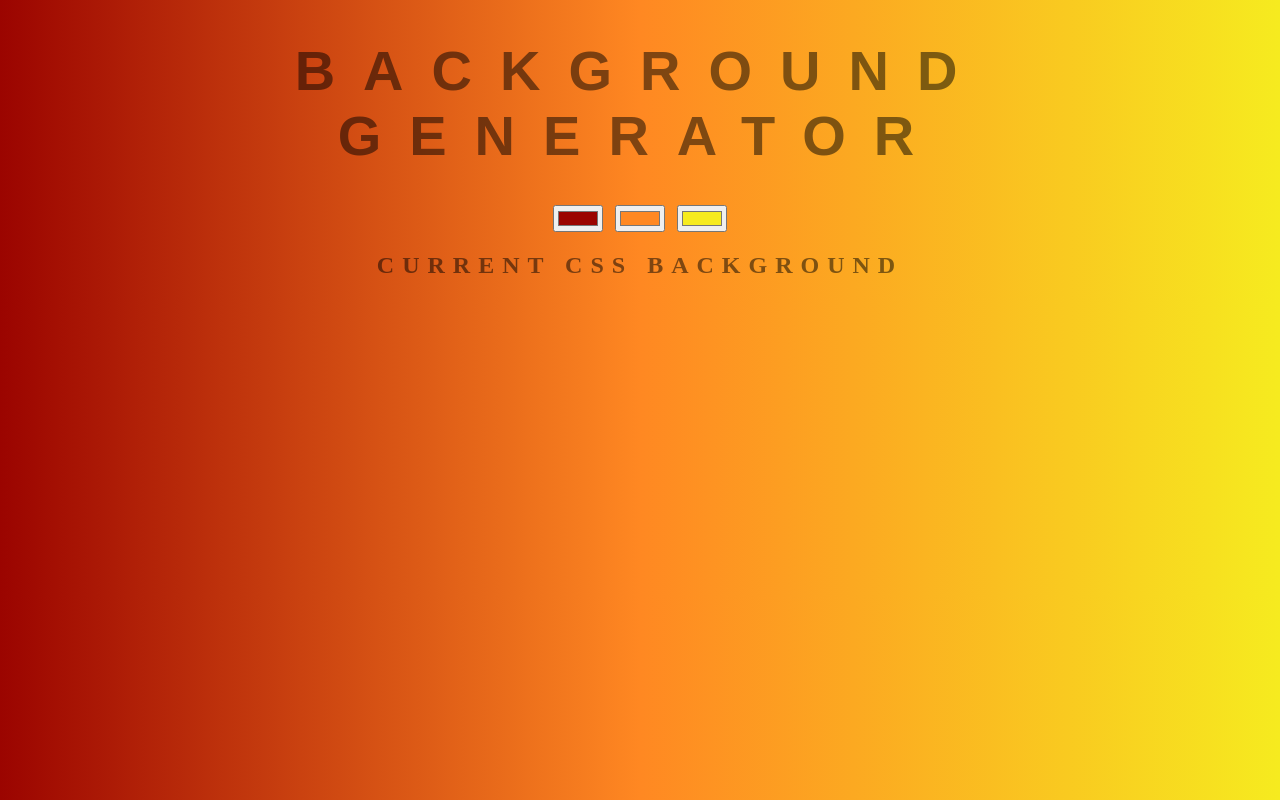
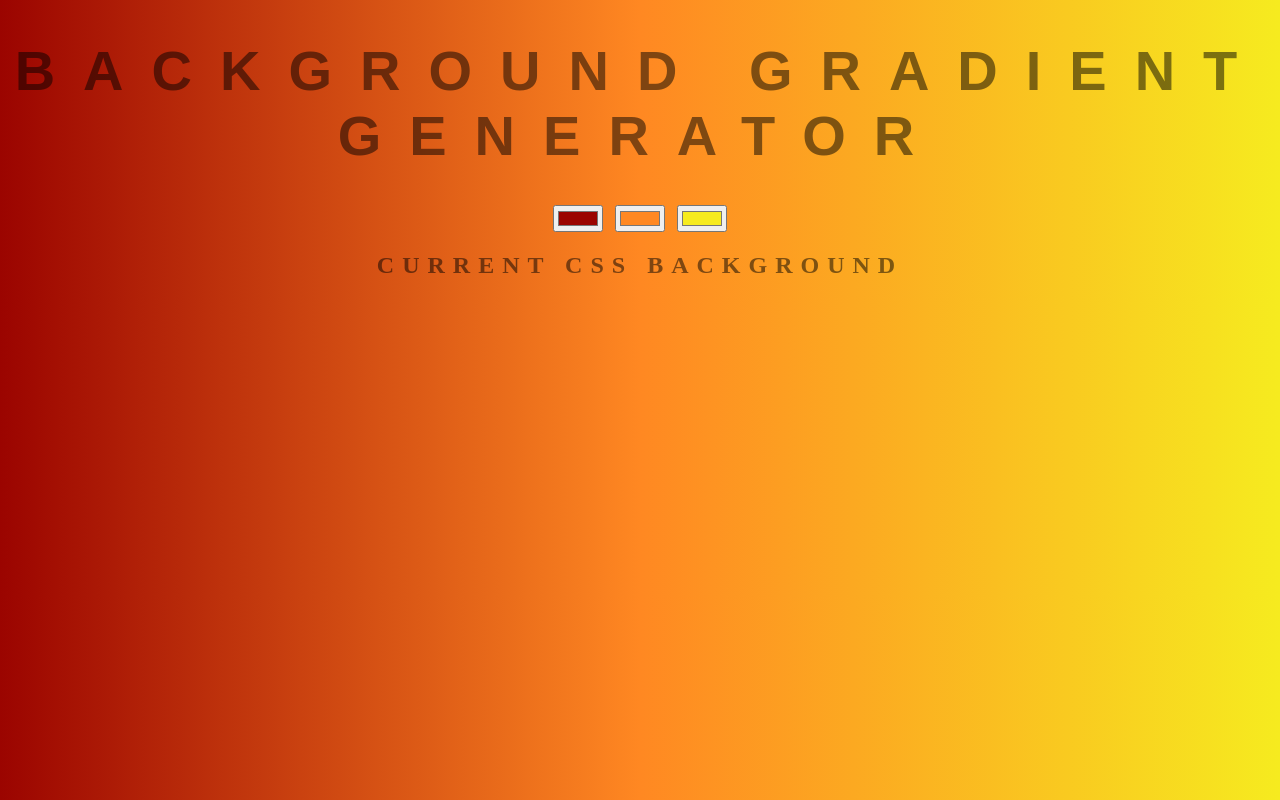
Before and after one commit to pxm17/background-generator, a plain HTML site: page index.html in a window 1280 px wide. Drawn offline with Linux system fonts and the light colour scheme.

Commit message:
Changed Title

```diff
--- a/index.html
+++ b/index.html
@@ -5,7 +5,7 @@
 	<link rel="stylesheet" type="text/css" href="style.css">
 </head>
 <body id="gradient">
-	<h1>Background Generator</h1>
+	<h1>Background Gradient Generator</h1>
 	<input class="color1" type="color" name="color1" value="#9b0400">
 	<input class="color2" type="color" name="color2" value="#ff8822">
 	<input class="color3" type="color" name="color3" value="#F6EB1F">
```
